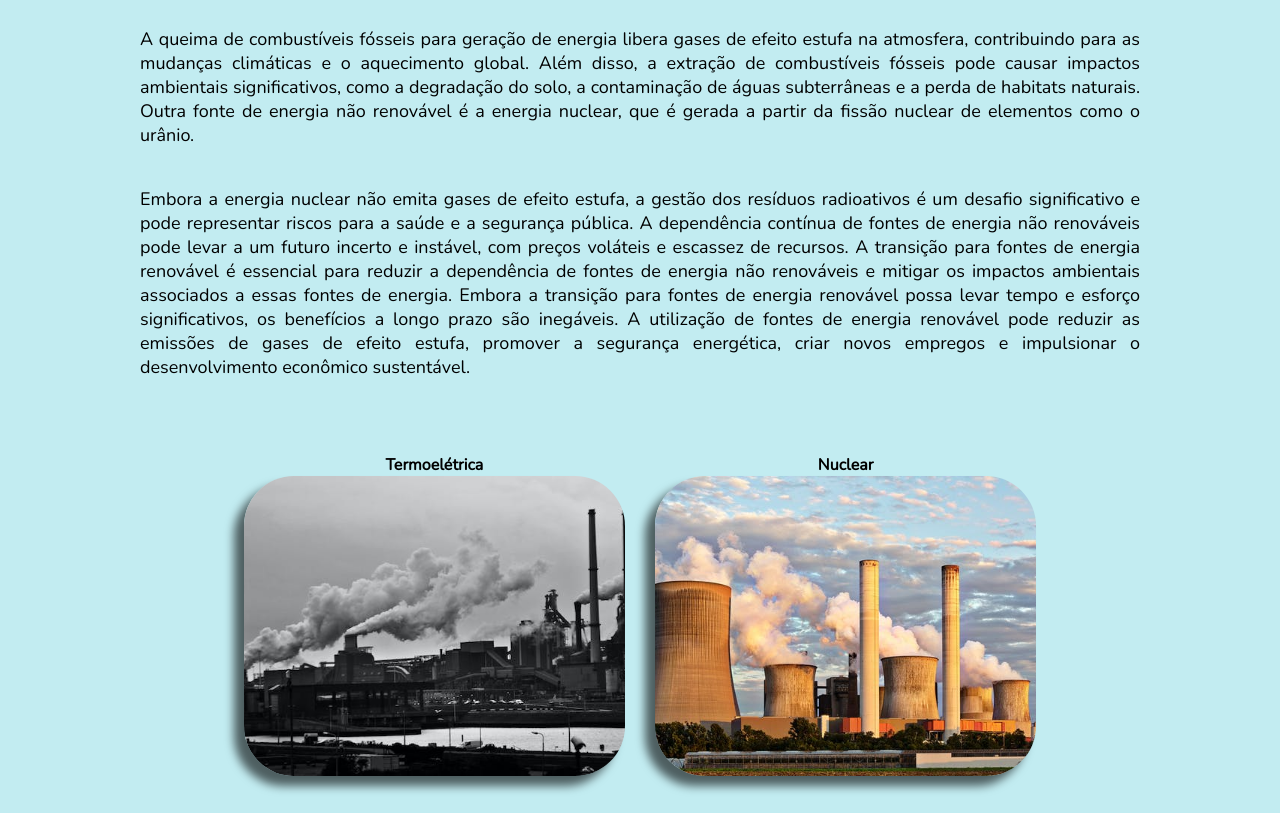
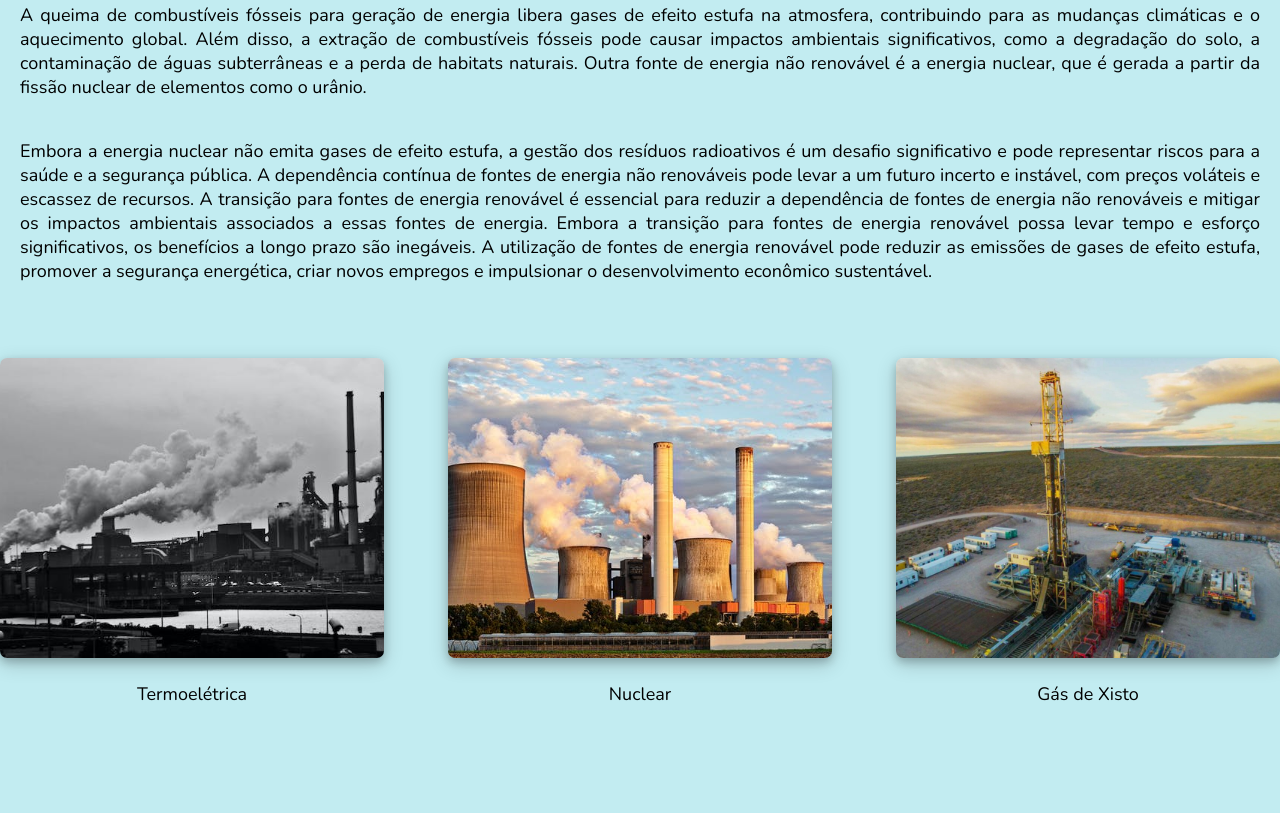
Before and after one commit to lucas2007c/fontes-de-energia, a plain HTML site: page esqueleto-animation/nrenovaveis.html in a window 1280 px wide. Shown: the part 395-1208 px from the top of the page. Drawn offline with nearby package versions, Linux system fonts and the light colour scheme.

Commit message:
mudança do estilo das paginas principais

```diff
--- a/esqueleto-animation/css/index.css
+++ b/esqueleto-animation/css/index.css
@@ -24,9 +24,9 @@ body {
 .container {
   display: flex;
   flex-wrap: wrap;
-  justify-content: center;
+  justify-content: space-between;
   max-width: 1300px;
-  margin: 25px;
+  margin: 25px auto;
 }
 
 h1 {
@@ -42,26 +42,26 @@ h1 {
 
 p {
   color: black;
-  max-width: 1000px;
+  max-width: 1255px;
   margin: 20px;
   text-align: justify;
   font-size: 18px;
 }
 
 .item {
-  width: 31%;
+  width: 30%;
   display: flex;
   justify-content: center;
   align-items: center;
-  margin: 0 15px 30px;
+  margin: 0 0px 30px;
 }
 
 .item img {
   width: 100%;
   height: 300px;
   object-fit: cover;
-  border-radius: 50px;
-  box-shadow: -10px 10px 10px rgba(0, 0, 0, 0.6);
+  border-radius: 7px;
+  box-shadow:0 4px 8px 0 rgba(0, 0, 0, 0.2), 0 6px 20px 0 rgba(0, 0, 0, 0.19);
 }
 
 .item a {
@@ -70,26 +70,12 @@ p {
   align-items: center;
   text-decoration: none;
   color: black;
-  font-weight: bold;
+  font-weight: 500;
+  font-size: 18px;
   margin-bottom: 10px;
   padding-top: 30px;
 }
 
-.item1 {
-  width: 31%;
-  display: flex;
-  justify-content: center;
-  align-items: center;
-  margin: 0 15px 30px;
-}
-
-.item1 img {
-  width: 100%;
-  height: 50px;
-  object-fit: cover;
-  border-radius: 50px;
-  margin-top: 30px;
-}
 
 footer {
   width: 100%;
--- a/esqueleto-animation/css/index1.css
+++ b/esqueleto-animation/css/index1.css
@@ -41,7 +41,7 @@ h1 {
 }
 p {
   color: black;
-  max-width: 1000px;
+  max-width: 1255px;
   margin: 20px;
   text-align: justify;
   font-size: 18px;
@@ -77,7 +77,7 @@ p {
   text-decoration: none;
   color: black;
   font-weight: 500;
-  font-size: 20px;
+  font-size: 18px;
   margin-bottom: 10px;
   padding-top: 30px;
 }
--- a/esqueleto-animation/nrenovaveis.html
+++ b/esqueleto-animation/nrenovaveis.html
@@ -52,21 +52,22 @@
 
     <div class="container">
         <div class="item">
-            <a href="carv.html">Termoelétrica <img src="img/carv.jpeg" alt="Termoelétrica"></a>
+            <a href="carv.html"> <img src="img/carv.jpeg" alt="Termoelétrica"><br>Termoelétrica</a>
 
         </div>
         <div class="item">
-            <a href="nuc.html">Nuclear <img src="img/nuc.jpeg" alt="Nuclear"></a>
+            <a href="nuc.html"> <img src="img/nuc.jpeg" alt="Nuclear"><br>Nuclear</a>
 
         </div>
 
         <div class="item">
-            <a href="gasxisto.html">Gás de Xisto <img src="img/gasxisto.jfif" alt="gas"></a>
+            <a href="gasxisto.html"><img src="img/gasxisto.jfif" alt="gas"><br>Gás de Xisto </a>
 
         </div>
 
-           <a href="index.html"> <button class="voltar">Voltar</button></a>
+
     </div>
+    <a href="index.html"> <button class="voltar">Voltar</button></a>
 
     <footer>
         <div class="contanier-footer">
```
Also changed, not shown: esqueleto-animation/index.html (+2 -2 lines), esqueleto-animation/renovaveis.html (+6 -4 lines).
